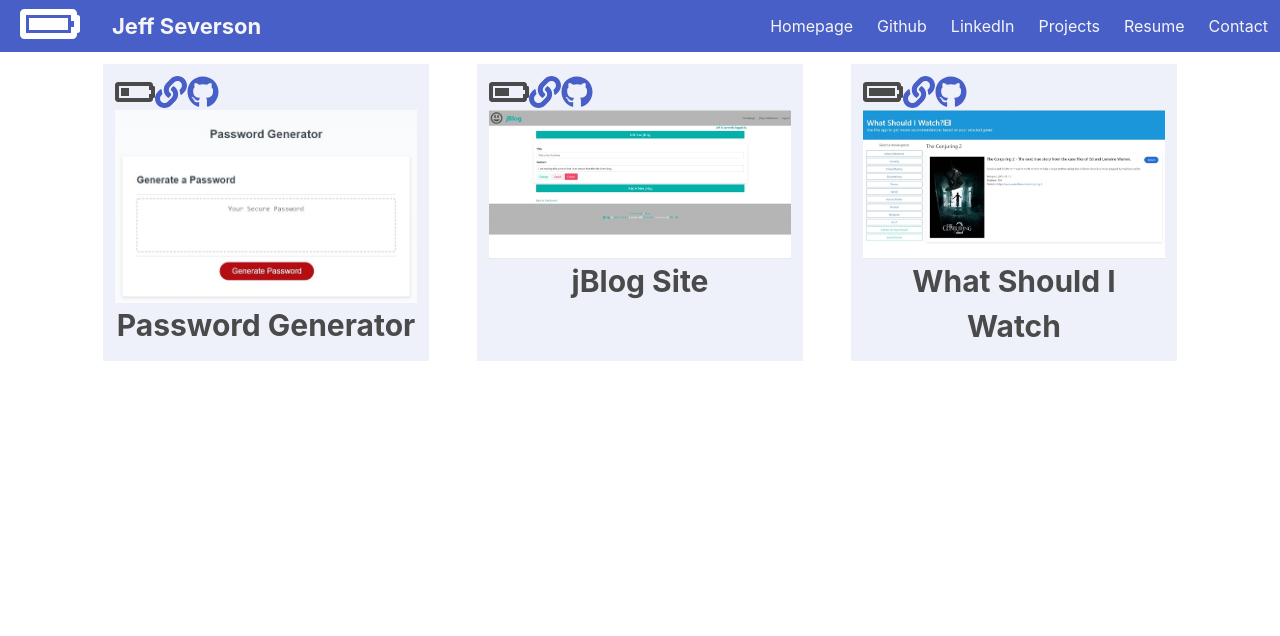
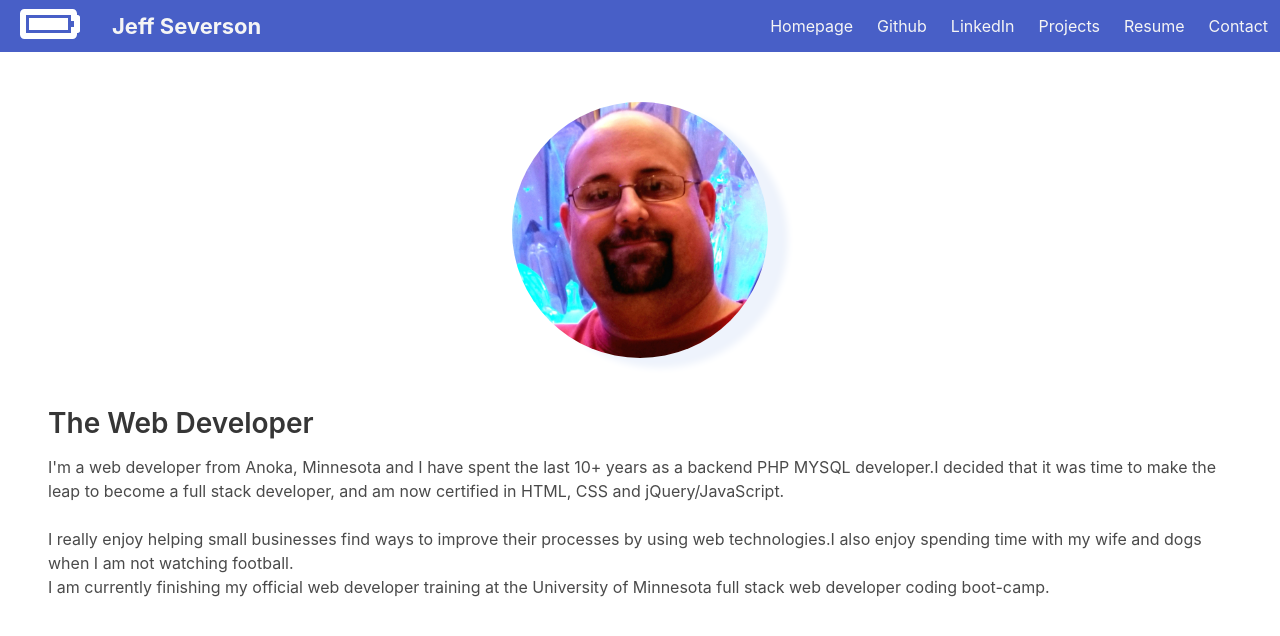
Before and after one commit to jeffseverson2001/React-Portfolio, a React (Create React App) app: page / in a window 1280 px wide. Shown: the top 636 px of the page. Built offline with nearby package versions, Linux system fonts and the light colour scheme.

Commit message:
Added Contact and Resume

```diff
--- a/package.json
+++ b/package.json
@@ -14,6 +14,7 @@
     "font-awesome": "^4.7.0",
     "react": "^17.0.2",
     "react-dom": "^17.0.2",
+    "react-router-dom": "^5.3.0",
     "react-scripts": "4.0.3",
     "web-vitals": "^1.1.2"
   },
--- a/src/App.js
+++ b/src/App.js
@@ -1,47 +1,30 @@
-import React, { useState } from "react";
+import React from "react";
+import { BrowserRouter as Router, Switch, Route } from "react-router-dom";
 import Nav from "./components/Nav.js";
 import Home from "./components/Home.js";
 import Profile from './components/Profile.js';
 import Resume from "./components/Resume.js";
+import Contact from "./components/Contact.js";
 
 
 export default function App() {
-  const [currentPage, setCurrentPage] = useState("Profile");
-
-  const newPage = () => {
-    if (currentPage === "Home") {
-      return (
-        <div>
+  return (
+    <Router>
+      <Nav />
+      <Switch>
+        <Route path="/projects">
+          <Profile />
+        </Route>
+        <Route path="/resume">
+          <Resume />
+        </Route>
+        <Route path="/contact">
+          <Contact />
+        </Route>
+        <Route path="/">
           <Home />
-        </div>
-      );
-    }
-    if (currentPage === "Profile") {
-      return (
-        <div className="has-navbar-fixed-top">
-          <Profile />
-        </div>
-      );
-    }
-    if (currentPage === "Resume") {
-      return (
-        <div>
-          <Resume />
-        </div>
-      );
-    }
-
-  }
-
-
-  const pageChange = (page) => setCurrentPage(page);
-
-  return (
-    <div>
-      <Nav currentPage={currentPage} pageChange={pageChange} />
-      {newPage()}
-
-    </div>
+        </Route>
+      </Switch>
+    </Router>
   );
-
-}
+};
--- /dev/null
+++ b/src/components/Contact.js
@@ -0,0 +1,28 @@
+import React from 'react';
+
+import { FontAwesomeIcon } from '@fortawesome/react-fontawesome'
+import { faPhone } from '@fortawesome/free-solid-svg-icons'
+import { faEnvelope } from '@fortawesome/free-solid-svg-icons'
+import { faGithub } from '@fortawesome/free-brands-svg-icons'
+
+export default function Contact() {
+    return (
+        <div className="container is-fluid">
+            <div className="content m-6">
+                <h2>Contact Me</h2>
+                <p>
+                    I would enjoy chatting with you about any ideas or opportunities that you have.  Please contact me below.<br />
+                    Thanks
+                </p>
+            </div>
+            <div className="content has-text-left is-size-6 m-6">
+                <a href="/contact" className="white-text"><FontAwesomeIcon icon={faPhone} size='1x' /> 763-220-0777</a>
+                <br />
+                <a href="mailto:jeff@jefflizseverson.com" className="white-text"><FontAwesomeIcon icon={faEnvelope} size='1x' /> jeff@jefflizseverson.com</a>
+                <br />
+                <a href="https://github.com/jeffseverson2001" className="white-text" target="_blank" rel="noopener noreferrer">
+                    <FontAwesomeIcon icon={faGithub} size='1x' /> jeffseverson2001</a>
+            </div>
+        </div>
+    );
+};
--- a/src/components/Home.js
+++ b/src/components/Home.js
@@ -0,0 +1,28 @@
+import React from 'react';
+
+import jeffImage from '../images/Jeff_Blue.jpg';
+
+export default function Home() {
+    return (
+        <div>
+            <figure className="image">
+                <img className="main-image is-rounded mx-auto" src={jeffImage} alt="Jeff" />
+            </figure>
+            <section className="content">
+                <div className="content m-6">
+                    <h2>The Web Developer</h2>
+                    <p>
+                        I'm a web developer from Anoka, Minnesota and I have spent the last 10+ years as a backend PHP MYSQL
+                        developer.I decided that it was time to
+                        make the leap to become a full stack developer, and am now certified in HTML, CSS and
+                        jQuery/JavaScript.<br /><br />
+                        I really enjoy helping small businesses find ways to improve their processes by using web
+                        technologies.I also enjoy spending time with my wife and dogs when I am not watching football.<br />
+                        I am currently finishing my official web developer training at the University of Minnesota full
+                        stack web developer coding boot-camp.
+                    </p>
+                </div>
+            </section>
+        </div>
+    );
+}
--- a/src/components/Nav.js
+++ b/src/components/Nav.js
@@ -15,12 +15,12 @@ export default function Nav() {
                     <div className="navbar-item nav-strong margin-left has-text-light">Jeff Severson</div>
                 </div>
                 <div className="navbar-end">
-                    <a href="#home-page" className="navbar-item has-text-light">Homepage</a>
+                    <a href="/" className="navbar-item has-text-light">Homepage</a>
                     <a className="navbar-item has-text-light" href="https://github.com/jeffseverson2001" target="_blank" rel="noopener noreferrer">Github</a>
                     <a className="navbar-item has-text-light" href="https://www.linkedin.com/in/jeff-severson-880a02208/" target="_blank" rel="noopener noreferrer">LinkedIn</a>
-                    <a href="#project-box" className="navbar-item has-text-light">Projects</a>
-                    <a href="./assets/images/Jeff_Severson_Resume.pdf" className="navbar-item has-text-light">Resume</a>
-                    <a href="#contact-info" className="navbar-item has-text-light">Contact</a>
+                    <a href="/projects" className="navbar-item has-text-light">Projects</a>
+                    <a href="/resume" className="navbar-item has-text-light">Resume</a>
+                    <a href="/contact" className="navbar-item has-text-light">Contact</a>
                 </div>
             </div>
         </nav>
--- a/src/components/Resume.js
+++ b/src/components/Resume.js
@@ -0,0 +1,10 @@
+import React from 'react'
+import resume from '../images/Jeff_Severson_Resume.pdf'
+
+export default function Resume() {
+    return (
+        <div>
+            <embed src={resume} width="100%" height="1920px" />
+        </div>
+    )
+}
--- a/src/index.css
+++ b/src/index.css
@@ -36,3 +36,13 @@ code {
   font-weight: bolder;
   font-size: 30px;
 }
+
+.main-image {
+  display: block;
+  margin: 50px;
+  max-width: 20%;
+  height: auto;
+  border-radius: 50%;
+  box-shadow: 20px 10px 7px #eef3fc;
+  /* #3273dc; */
+}
```
Also changed, not shown: 1 other file (tests, documents, lock files or other folders).
